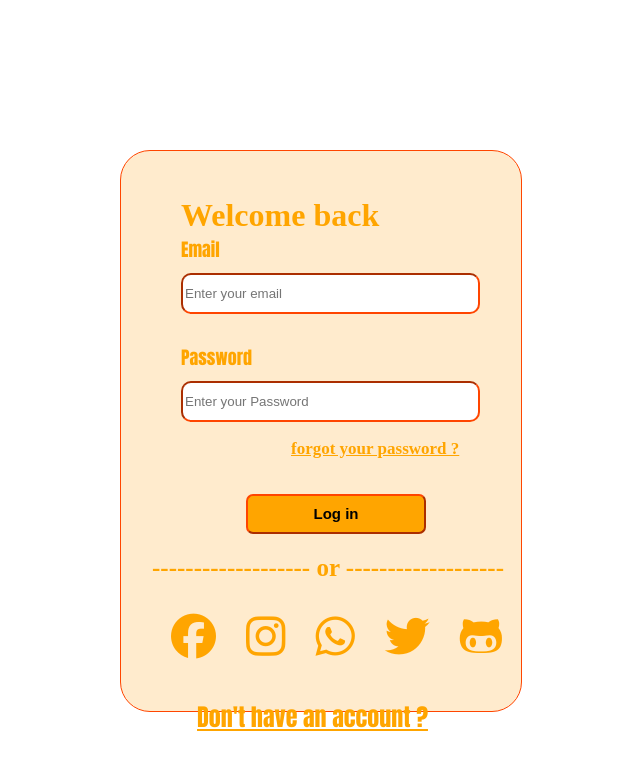
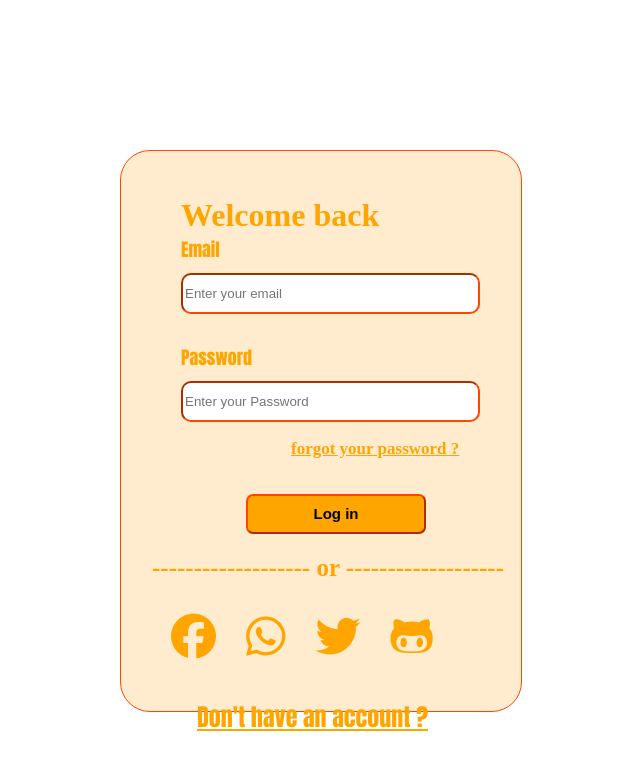
Before and after one commit to MohammedKukshiwala/myloginpage, a plain HTML site: page index.html in a window 1280 px wide. Shown: the whole page, without its empty margins (319-959 px from the left). Drawn offline with Linux system fonts and the light colour scheme.

Commit message:
Update index.html

```diff
--- a/index.html
+++ b/index.html
@@ -30,11 +30,10 @@
         </div>
 
         <div class="social-icons">
-            <a href=""><i class="fa-brands fa-facebook"></i></a>
-            <a href=""><i class="fa-brands fa-instagram"></i></a>
+            <a target="_blank" href="https://www.facebook.com/mohdkukshiwala/"><i class="fa-brands fa-facebook"></i></a>
             <a target="_blank" href="https://api.whatsapp.com/send?phone=919699971798&text=Hi%2C%20Welcome%20to%20Mohammed"><i class="fa-brands fa-whatsapp"></i></a>
-            <a href=""><i class="fa-brands fa-twitter"></i></a>
-            <a href=""><i class="fa-brands fa-github-alt"></i></a>
+            <a target="_blank" href="https://twitter.com/MdBorntoRaise"><i class="fa-brands fa-twitter"></i></a>
+            <a target="_blank" href="https://github.com/MohammedKukshiwala"><i class="fa-brands fa-github-alt"></i></a>
         </div>
 
         <div class="signup-link">
```
